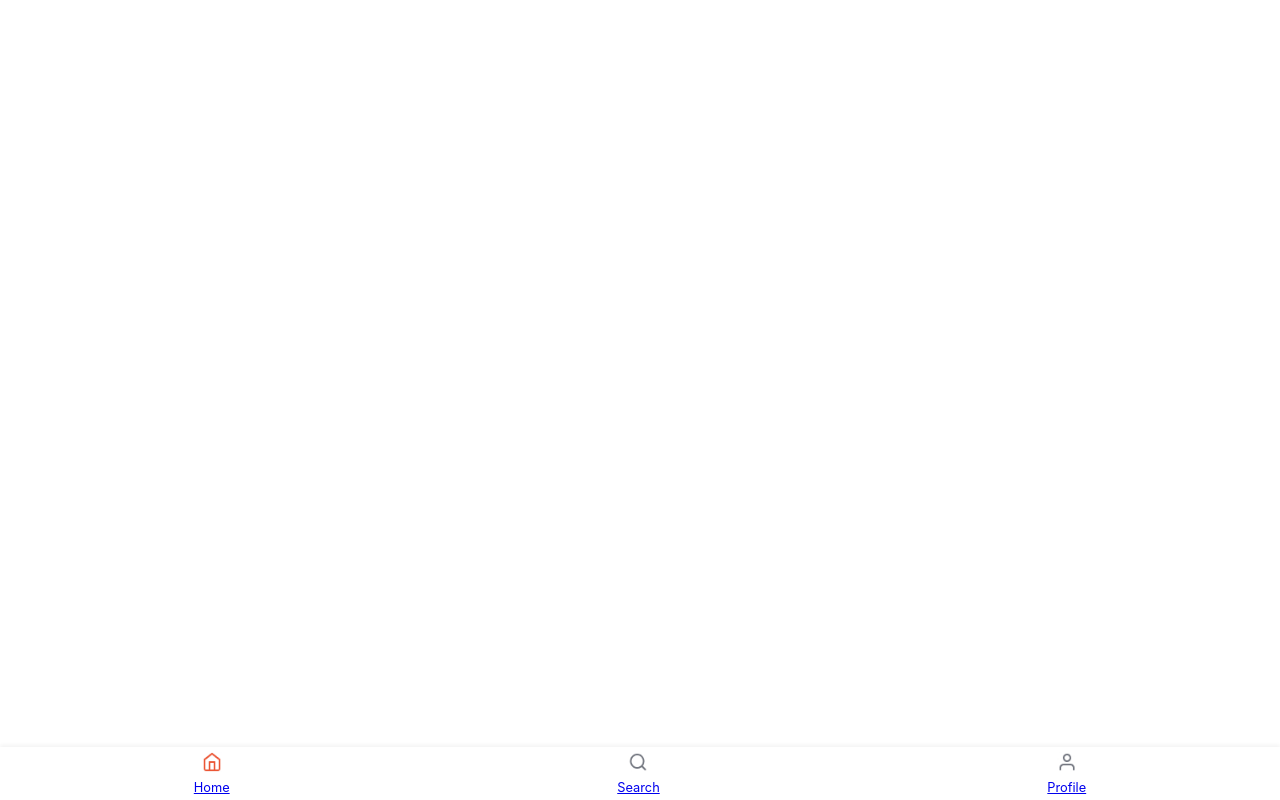
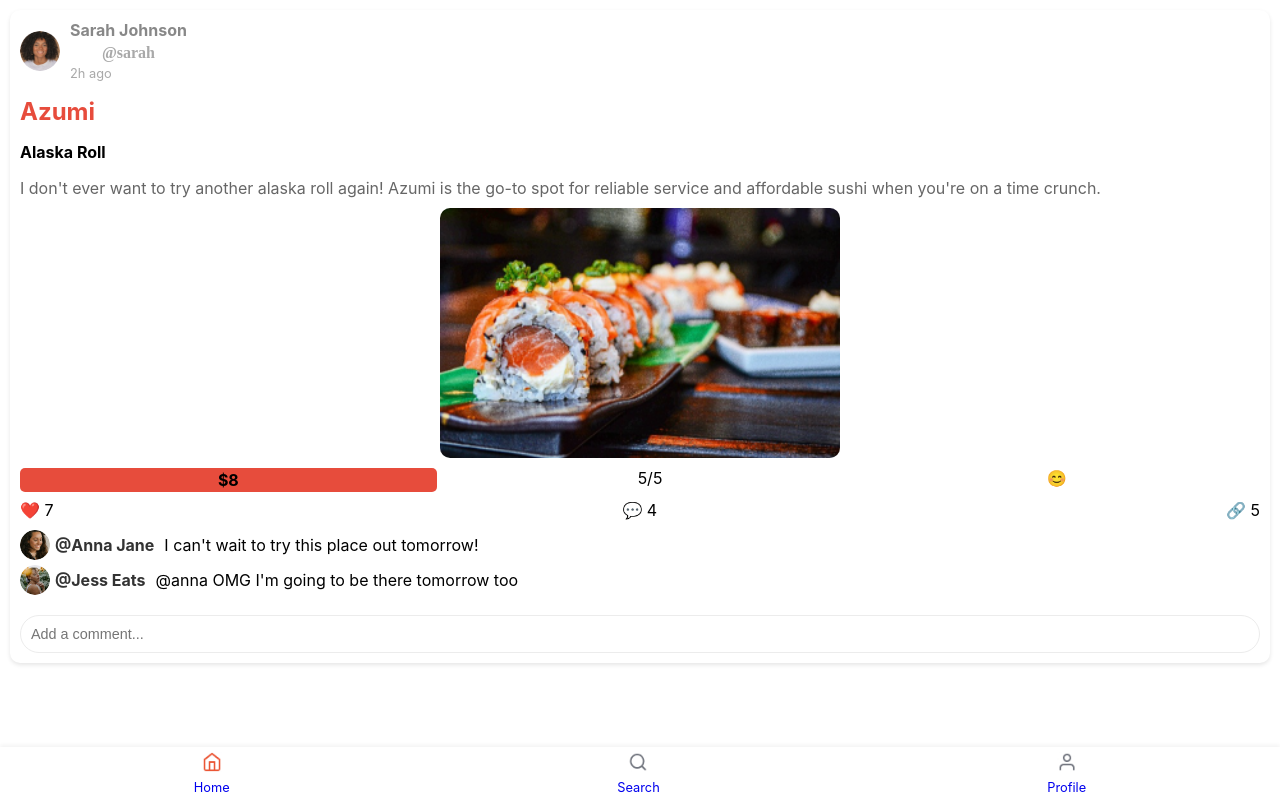
Before and after one commit to akaChenshunCodeMaster/productathon, a React (Create React App) app in the folder foody/: page /post in a window 1280 px wide. Before the commit this address had no page. Built offline with nearby package versions, Linux system fonts and the light colour scheme.

Commit message:
Expanded Post

```diff
--- a/foody/src/App.js
+++ b/foody/src/App.js
@@ -6,6 +6,7 @@ import SearchPage from './components/SearchPage.js';
 import ProfilePage from './components/ProfilePage';
 import NavBar from './components/NavBar';
 import RestaurantPage from './components/RestaurantPage';
+import ExpandedPost from './components/ExpandedPost';
 import '../src/styles/global.css';
 
 function App() {
@@ -15,6 +16,7 @@ function App() {
         <Routes>
           <Route path="/" element={<HomePage />} />
           <Route path="/restaurant/:name" element={<RestaurantPage />} />
+          <Route path="/post" element={<ExpandedPost />} />
           <Route path="/search" element={<SearchPage />} />
           <Route path="/profile" element={<ProfilePage />} />
         </Routes>
--- /dev/null
+++ b/foody/src/components/ExpandedPost.css
@@ -0,0 +1,136 @@
+/* ExpandedPost.css */
+
+.expanded-post {
+  background: #FFFFFF;
+  border-radius: 10px;
+  margin: 10px;
+  padding: 10px;
+  box-shadow: 0 2px 4px rgba(0, 0, 0, 0.1);
+}
+
+.post-header {
+  display: flex;
+  align-items: center;
+}
+
+.user-avatar {
+  width: 40px;
+  height: 40px;
+  border-radius: 50%;
+  margin-right: 10px;
+}
+
+.user-info {
+  display: flex;
+  flex-direction: column;
+}
+
+.username {
+    font-weight: bold;
+    margin-bottom: 4px; /* Spacing between full name and handle */
+  }
+
+  .name {
+    color: #a9a9a9; /* Grey color for the handle */
+    margin-bottom: 4px; /* Spacing between handle and time */
+  }
+
+  .post-time {
+    color: #a9a9a9; /* Grey color for the time */
+  }
+
+.restaurant-name {
+  color: #E74C3C;
+  font-weight: bold;
+  margin-bottom: 5px;
+}
+
+.post-title {
+  font-weight: bold;
+  margin-bottom: 5px;
+}
+
+.post-description {
+  margin-bottom: 10px;
+}
+
+.post-image {
+    width: calc(100% - 20px); /* ensuring the image is not too wide */
+    max-width: 400px; /* max width can be adjusted */
+    border-radius: 10px;
+    margin: 10px auto; /* centering the image */
+    display: block;
+}
+
+.post-details {
+    display: flex;
+    justify-content: space-between; /* This will spread out the child elements evenly */
+    margin-top: 10px; /* Or whatever space you want between the image and these details */
+  }
+
+.price,
+.rating,
+.mood {
+  flex: 1; /* Each will take up equal space */
+  text-align: center; /* Centers the text within each flex item */
+  /* Add any other styles you have for these classes */
+}
+
+
+.price {
+  background: #E74C3C;
+  border-radius: 5px;
+  padding: 2px 5px;
+  margin-right: 10px;
+  font-weight: bold;
+}
+
+.post-interactions {
+  display: flex;
+  justify-content: space-between;
+  margin-bottom: 10px;
+}
+
+.comments-section {
+  margin-bottom: 10px;
+}
+
+.comment {
+  display: flex;
+  align-items: center;
+  margin-bottom: 5px;
+}
+
+.comment-avatar {
+    border-radius: 50%;
+    width: 30px;
+    height: 30px;
+    margin-right: 5px;
+  }
+
+.comment-username {
+font-weight: bold;
+color: #333; /* Or any color that fits your design */
+margin-right: 10px;
+}
+
+.add-comment {
+    display: flex;
+    margin-top: 10px;
+  }
+
+  .add-comment input {
+    width: 100%;
+    padding: 10px;
+    margin-top: 10px;
+    border: 1px solid #ececec;
+    border-radius: 20px;
+    font-size: 0.9em;
+  }
+
+@media (max-width: 600px) {
+  .expanded-post {
+    margin: 0;
+    border-radius: 0;
+  }
+}
--- /dev/null
+++ b/foody/src/components/ExpandedPost.js
@@ -0,0 +1,87 @@
+// ExpandedPost.js
+import React from 'react';
+import './ExpandedPost.css'; // Make sure to have this CSS file
+import alaskaroll from '../assets/AlaskaRoll.jpg';
+import saraAvatar from '../assets/Sara.jpg';
+import annaAvatar from '../assets/anna.jpg'; // Assuming you have an avatar for Anna
+import jessAvatar from '../assets/jesse.jpg'; // Assuming you have an avatar for Jess
+
+const ExpandedPost = () => {
+    // You would typically fetch this data from a backend or pass it through props
+    const postDetails = {
+      username: 'Sarah Johnson',
+      name: '@sarah',
+      userAvatar: saraAvatar,
+      postTime: '2h ago',
+      restaurantName: 'Azumi',
+      postTitle: 'Alaska Roll',
+      postDescription: "I don't ever want to try another alaska roll again! Azumi is the go-to spot for reliable service and affordable sushi when you're on a time crunch.",
+      postImage: alaskaroll,
+      price: '$8',
+      rating: '5/5',
+      mood: '😊',
+      likes: 7,
+      comments: 4,
+      shares: 5,
+      commentList: [
+        { username: 'Anna Jane', avatar: annaAvatar, commentText: "I can't wait to try this place out tomorrow!" },
+        { username: 'Jess Eats', avatar: jessAvatar, commentText: "@anna OMG I'm going to be there tomorrow too" },
+        // ...other comments
+      ],
+    };
+
+    return (
+      <div className="expanded-post">
+        {/* Header with avatar and username */}
+        <div className="post-header">
+          <img src={postDetails.userAvatar} alt="User avatar" className="user-avatar" />
+          <div className="user-info">
+            <span className="username">{postDetails.username}</span>
+            <span className="name">{postDetails.name}</span>
+            <span className="post-time">{postDetails.postTime}</span>
+          </div>
+          {/* Options button if needed */}
+        </div>
+
+        {/* Post content */}
+        <div className="post-body">
+          <h2 className="restaurant-name">{postDetails.restaurantName}</h2>
+          <h3 className="post-title">{postDetails.postTitle}</h3>
+          <p className="post-description">{postDetails.postDescription}</p>
+          <img src={postDetails.postImage} alt="Dish" className="post-image" />
+        </div>
+
+        {/* Post details like price, rating, mood */}
+        <div className="post-details">
+          <span className="price">{postDetails.price}</span>
+          <span className="rating">{postDetails.rating}</span>
+          <span className="mood">{postDetails.mood}</span>
+        </div>
+
+        {/* Interactions like likes, comments, shares */}
+        <div className="post-interactions">
+          <span className="likes">❤️ {postDetails.likes}</span>
+          <span className="comments">💬 {postDetails.comments}</span>
+          <span className="shares">🔗 {postDetails.shares}</span>
+        </div>
+
+        {/* Comments section */}
+        <div className="comments-section">
+          {postDetails.commentList.map((comment, index) => (
+            <div className="comment" key={index}>
+              <img src={comment.avatar} alt={`${comment.username} avatar`} className="comment-avatar" />
+              <span className="comment-username">@{comment.username}</span>
+              <span className="comment-text">{comment.commentText}</span>
+            </div>
+          ))}
+        </div>
+
+        {/* Add comment input */}
+        <div className="add-comment">
+          <input type="text" placeholder="Add a comment..." />
+        </div>
+      </div>
+    );
+  };
+
+  export default ExpandedPost;
--- a/foody/src/components/Header.js
+++ b/foody/src/components/Header.js
@@ -7,7 +7,7 @@ function Header() {
   return (
     <header className={styles.header}>
       <img src={logo} alt="Logo" className={styles.logo} />
-      <h1 className={styles.title}>Foody</h1>
+      <h1 className={styles.title}>Munched</h1>
     </header>
   );
 }
--- a/foody/src/components/NavBar.css
+++ b/foody/src/components/NavBar.css
@@ -15,6 +15,7 @@
 
 .nav-item {
     text-align: center;
+    text-decoration: none;
     padding: 0 10px; /* Padding around the nav items */
 }
 
--- a/foody/src/components/PostCard.css
+++ b/foody/src/components/PostCard.css
@@ -85,6 +85,18 @@
     align-items: center;
   }
 
+  .restaurant-name a {
+    text-decoration: none; /* Removes underline */
+    color: #E74C3C; /* Specific color for restaurant names */
+    /* Add any other styles specific to restaurant name links */
+  }
+
+  .post-link {
+    text-decoration: none; /* Removes underline */
+    color: inherit; /* Inherits the text color from the parent */
+    /* Add any other styles you want for post links */
+  }
+
 
   /* Add media query for responsiveness */
   @media (max-width: 768px) {
--- a/foody/src/components/PostCard.js
+++ b/foody/src/components/PostCard.js
@@ -14,10 +14,12 @@ const PostCard = ({ username, avatarSrc, time, location, title, description, ima
           <div className="post-time">{time} ago</div>
         </div>
       </div>
+
       <div className="post-body">
         <div className="restaurant-name">
         <Link to={`/restaurant/${location.replace(/\s+/g, '-').toLowerCase()}`}>{location}</Link>
         </div>
+        <Link to="/post" className="post-link"> {/* Fixed path for all posts */}
         <div className="post-title">{title}</div>
         <div className="post-description">{description}</div>
         <img className="post-image" src={imageSrc} alt="Dish" />
@@ -26,6 +28,7 @@ const PostCard = ({ username, avatarSrc, time, location, title, description, ima
           <span className="rating">{rating}</span>
           <span className="mood">{mood}</span>
         </div>
+        </Link>
       </div>
       <div className="post-interactions">
         <span className="likes">❤️ 13</span>
```
Also changed, not shown: foody/src/assets/anna.jpg (added), foody/src/assets/jesse.jpg (added).
